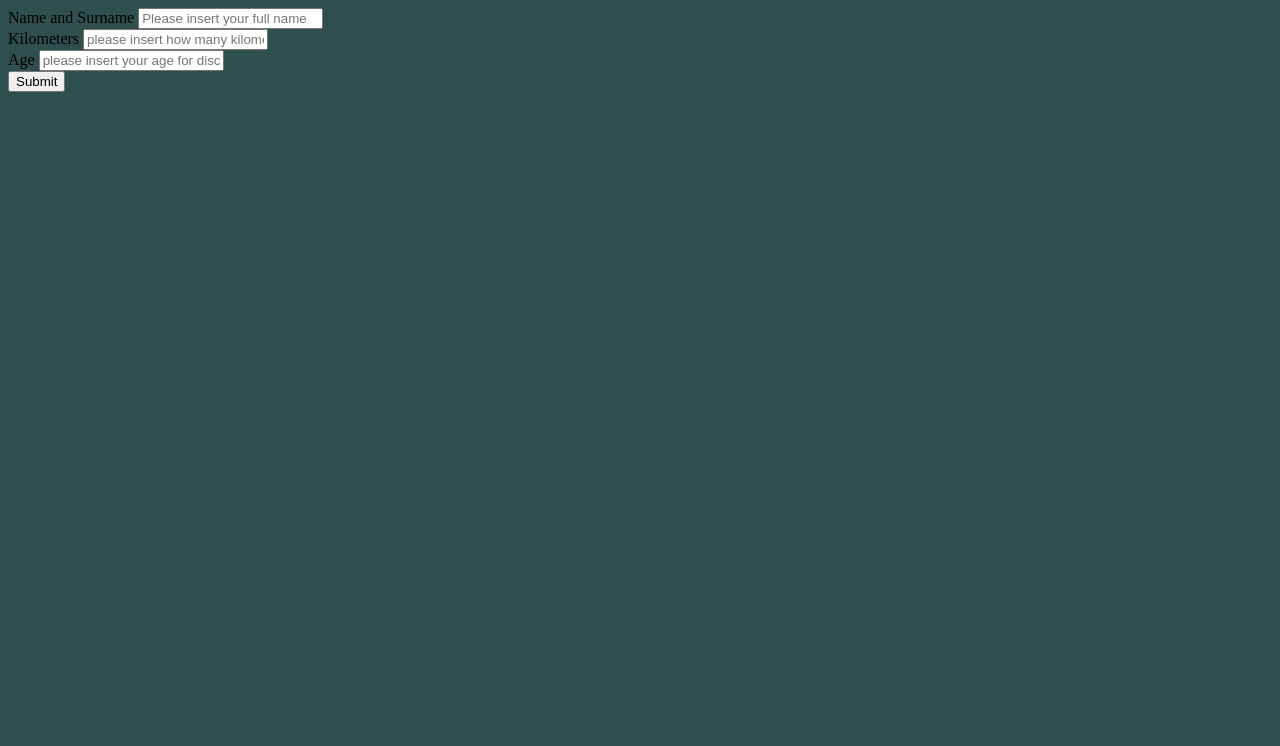
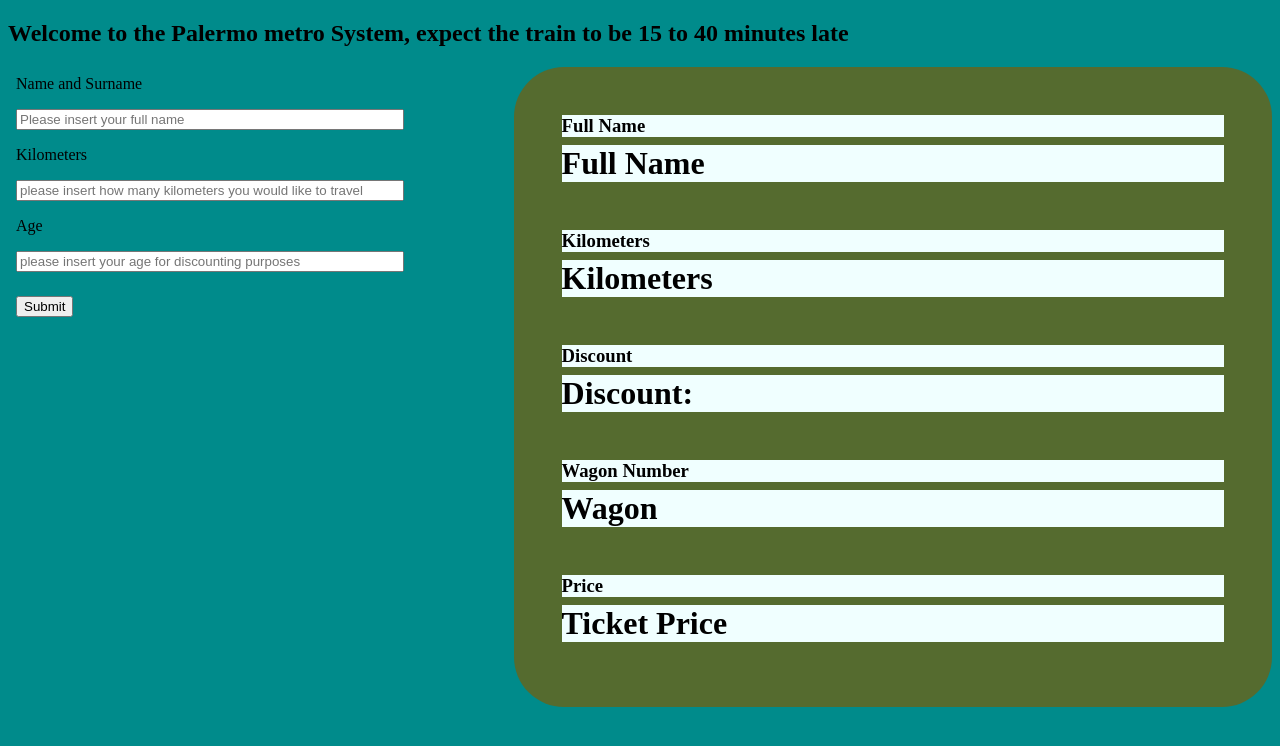
Before and after one commit to Benedetto-Bonaccorso/js-biglietto-treno-form, a plain HTML site: page index.html in a window 1280 px wide. Drawn offline with Linux system fonts and the light colour scheme.

Commit message:
esercizio completato

```diff
--- a/css/style.css
+++ b/css/style.css
@@ -1,3 +1,56 @@
 body{
-    background-color:darkslategrey;
+    background-color:darkcyan;
+    height: 100vh;
+    overflow: hidden;
 }
+
+.container{
+    display: flex;
+    width: 100%;
+}
+
+.form{
+    width: 40%;
+}
+
+.form>input{
+    margin: 1rem 0.5rem;
+}
+
+.input{
+    display: flex;
+    flex-direction: column;
+    width: 80%;
+}
+
+.input>*{
+    margin: 0.5rem;
+}
+
+.ticket{
+    width: 60%;
+    background-color:darkolivegreen;
+    border-radius: 50px;
+    height: 80vh;
+    overflow: auto;
+}
+
+.ticket>*{
+    margin: 3rem;
+    width: calc(100% - 6rem);
+    background-color: azure;
+}
+
+.ticket>img{
+    margin: 10rem;
+    width: calc(100% - 20rem);
+    min-width: 150px;
+}
+
+.ticket>h3{
+    margin-bottom: 0.5rem;
+}
+
+.ticket>h1{
+    margin-top: 0.5rem;
+}
--- a/index.html
+++ b/index.html
@@ -9,19 +9,43 @@
 </head>
 <body>
 
+    <h2>Welcome to the Palermo metro System, expect the train to be 15 to 40 minutes late</h2>
+
     <div class="container">
-        <form action="">
+        <form action="" class="form">
+            <div class="input">
                 <label for="fname">Name and Surname</label>
                 <input type="text" id="fullname" name="fullname" placeholder="Please insert your full name">
-                <br>
+            </div>
+
+            <div class="input">
                 <label for="lname">Kilometers</label>
                 <input type="text" id="kilometers" name="kilometers" placeholder="please insert how many kilometers you would like to travel">
-                <br>
+            </div>
+
+            <div class="input">
                 <label for="lname">Age</label>
                 <input type="text" id="age" name="age" placeholder="please insert your age for discounting purposes">
-                <br>
-            <input type="submit" value="Submit" id="submitbtn">
+            </div>
+
+            <input type="button" value="Submit" id="submitbtn">
         </form>
+
+        <div class="ticket">
+            <h3>Full Name</h3>
+            <h1 id="ticketname">Full Name</h1>
+            <h3>Kilometers</h3>
+            <h1 id="ticketkilometers">Kilometers</h1>
+            <h3>Discount</h3>
+            <h1 id="ticketdiscount">Discount: </h1>
+            <h3>Wagon Number</h3>
+            <h1 id="ticketwagon">Wagon</h1>
+            <h3>Price</h3>
+            <h1 id="ticketprice">Ticket Price</h1>
+
+            <img src="./img/Totally_not_a_Rickroll_QR_code.png" alt="">
+
+        </div>
     </div>
 
 
--- a/js/main.js
+++ b/js/main.js
@@ -13,6 +13,11 @@ let seniorDiscountRate = 40
 let discount;
 let price;
 
+let ticketName = document.querySelector("#ticketname");
+let ticketKilometers = document.querySelector("#ticketkilometers")
+let ticketdiscount = document.querySelector("#ticketdiscount")
+let ticketWagon = document.querySelector("#ticketwagon")
+let ticketPrice = document.querySelector("#ticketprice")
 
 document.getElementById('submitbtn').addEventListener("click", function() {
     fName = fNameInput.value
@@ -28,15 +33,26 @@ document.getElementById('submitbtn').addEventListener("click", function() {
     if(age <=18){
         discount = ((preDiscountPrice /100) *minorDiscountRate)
         price = preDiscountPrice - discount
+        ticketdiscount.innerHTML = "Discount: minors"
     } else if(age >= 65){
         discount = ((preDiscountPrice /100) *seniorDiscountRate)
         price = preDiscountPrice - discount
+        ticketdiscount.innerHTML = "Discount: seniors"
     } else {
         price = preDiscountPrice
+        ticketdiscount.innerHTML = "Discount: none eligible"
     }
 
     price = price.toFixed(2)
 
+    let wagonRng = Math.round(Math.random()*10)
+
+    ticketName.innerHTML = fName
+    ticketKilometers.innerHTML = kilo
+    ticketWagon.innerHTML = wagonRng
+    ticketPrice.innerHTML = "&#8364;" + price
+
+
     console.log("a")
     console.log(age,fName,kilo,price)
 });
```
Also changed, not shown: img/Totally_not_a_Rickroll_QR_code.png (added). Lines whose indentation alone changed are shown as unchanged.
